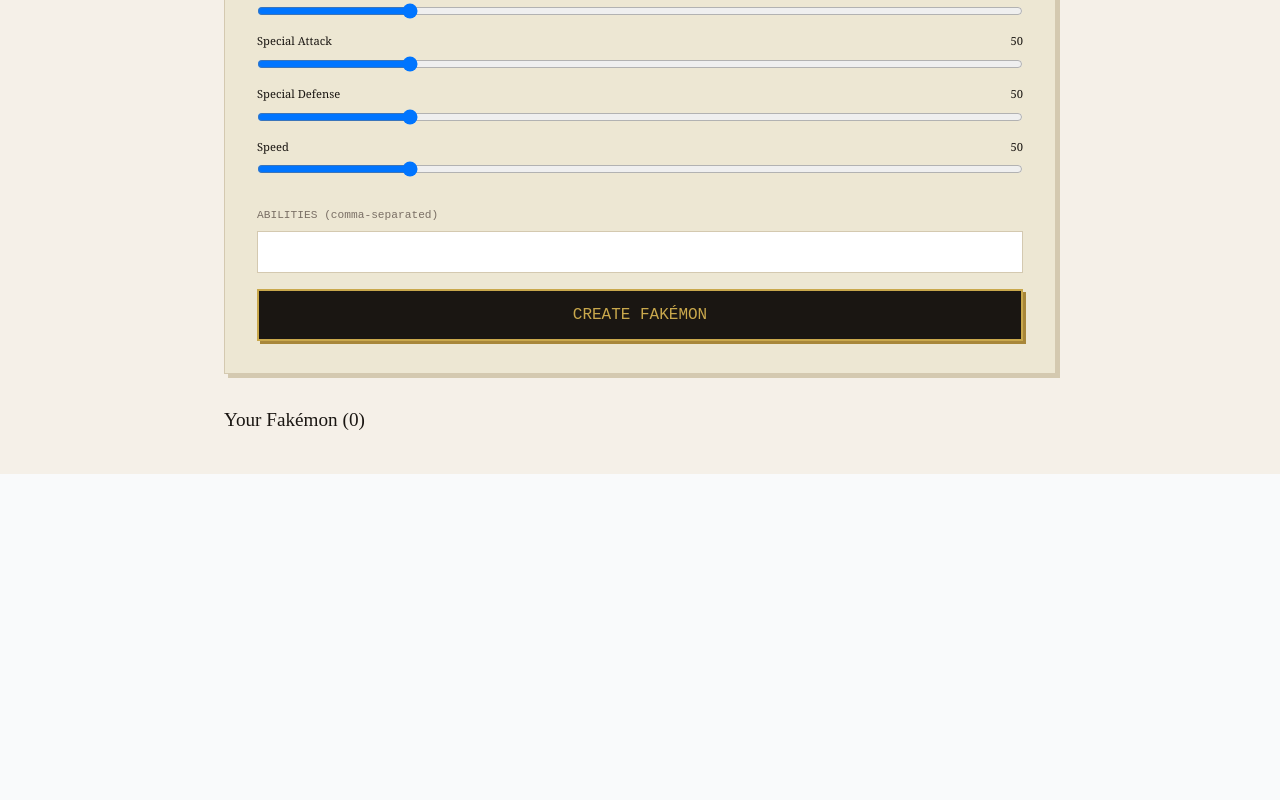
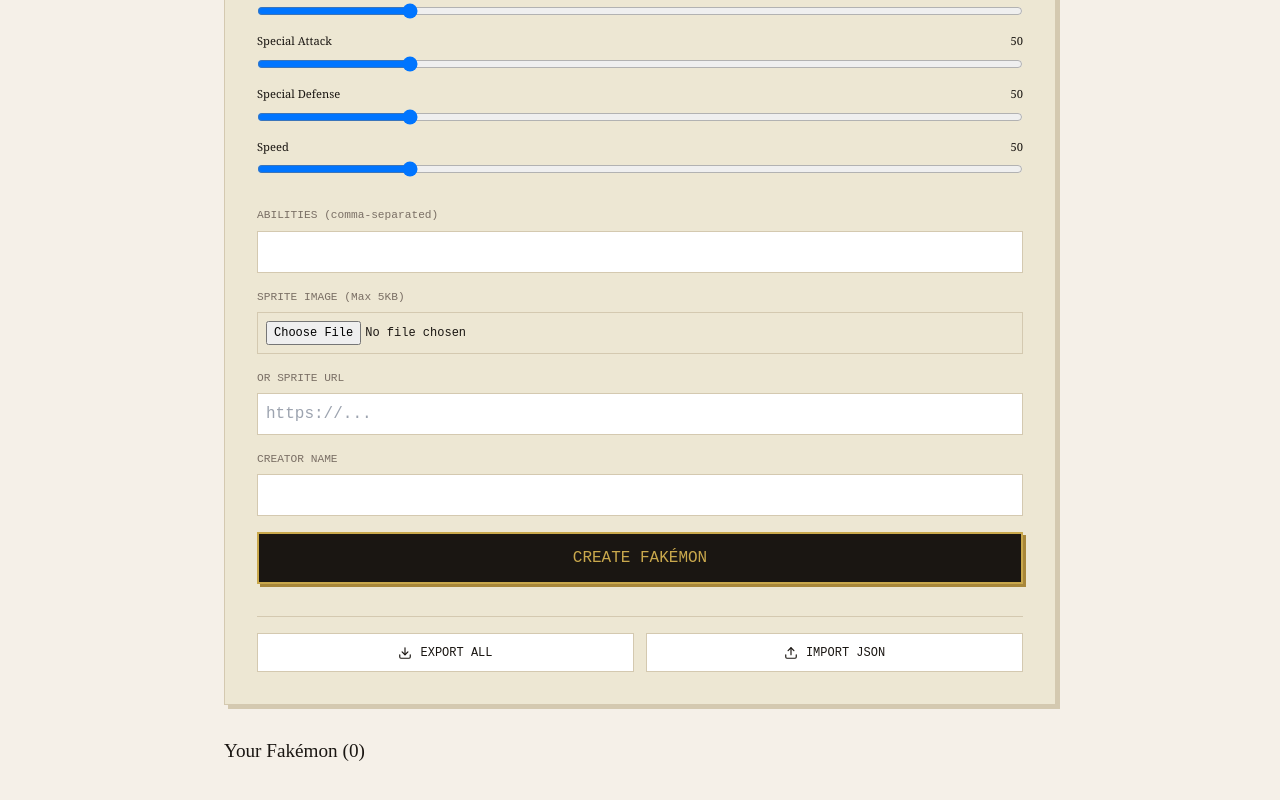
Before and after one commit to StrataMind/PokeStrategist, a Next.js app: page /fakemon in a window 1280 px wide. Shown: the part 627-1427 px from the top of the page. Before the commit the page ends 1101 px from the top, so only its background shows below. Built offline with nearby package versions, Linux system fonts and the light colour scheme.

Commit message:
Add Fakemon image upload (5KB limit), export/import collection, improved display grid

```diff
--- a/app/fakemon/page.tsx
+++ b/app/fakemon/page.tsx
@@ -2,8 +2,9 @@
 
 import { useState } from 'react';
 import Link from 'next/link';
-import { ArrowLeft } from 'lucide-react';
+import { ArrowLeft, Download, Upload } from 'lucide-react';
 import { addFakemon, validateFakemon, getFakemon, deleteFakemon } from '@/lib/utils/fakemon';
+import { downloadFakemonJSON, importFakemonCollection } from '@/lib/utils/fakemonExport';
 import { Fakemon } from '@/types/fakemon';
 
 const TYPES = ['normal', 'fire', 'water', 'electric', 'grass', 'ice', 'fighting', 'poison', 'ground', 'flying', 'psychic', 'bug', 'rock', 'ghost', 'dragon', 'dark', 'steel', 'fairy'];
@@ -14,12 +15,57 @@
   const [stats, setStats] = useState({ hp: 50, attack: 50, defense: 50, specialAttack: 50, specialDefense: 50, speed: 50 });
   const [abilities, setAbilities] = useState('');
   const [sprite, setSprite] = useState('');
+  const [spriteFile, setSpriteFile] = useState<File | null>(null);
+  const [spritePreview, setSpritePreview] = useState('');
   const [creator, setCreator] = useState('');
   const [errors, setErrors] = useState<string[]>([]);
   const [success, setSuccess] = useState(false);
-  const [fakemonList, setFakemonList] = useState<Fakemon[]>([]);
+  const [fakemonList, setFakemonList] = useState<Fakemon[]>(getFakemon());
+
+  const handleImport = (e: React.ChangeEvent<HTMLInputElement>) => {
+    const file = e.target.files?.[0];
+    if (!file) return;
+
+    const reader = new FileReader();
+    reader.onload = (event) => {
+      const result = importFakemonCollection(event.target?.result as string);
+      if (result.success) {
+        setFakemonList(getFakemon());
+        setSuccess(true);
+        setTimeout(() => setSuccess(false), 2000);
+      } else {
+        setErrors([result.error || 'Import failed']);
+      }
+    };
+    reader.readAsText(file);
+  };
 
   const totalStats = Object.values(stats).reduce((a, b) => a + b, 0);
+
+  const handleFileUpload = (e: React.ChangeEvent<HTMLInputElement>) => {
+    const file = e.target.files?.[0];
+    if (!file) return;
+
+    if (file.size > 5120) {
+      setErrors(['Image must be 5KB or less']);
+      return;
+    }
+
+    if (!file.type.startsWith('image/')) {
+      setErrors(['File must be an image']);
+      return;
+    }
+
+    const reader = new FileReader();
+    reader.onload = (event) => {
+      const base64 = event.target?.result as string;
+      setSpritePreview(base64);
+      setSprite(base64);
+      setErrors([]);
+    };
+    reader.readAsDataURL(file);
+    setSpriteFile(file);
+  };
 
   const handleSubmit = () => {
     const fakemon = {
@@ -27,7 +73,7 @@
       types,
       stats,
       abilities: abilities.split(',').map(a => a.trim()).filter(Boolean),
-      sprite: sprite || 'https://raw.githubusercontent.com/PokeAPI/sprites/master/sprites/pokemon/0.png',
+      sprite: sprite || spritePreview || 'https://raw.githubusercontent.com/PokeAPI/sprites/master/sprites/pokemon/0.png',
       generation: 'Fan Gen 1',
       creator,
       height: 10,
@@ -118,21 +164,63 @@
               <input type="text" value={abilities} onChange={(e) => setAbilities(e.target.value)} style={{ width: '100%', border: '1px solid var(--border)', padding: '0.5rem', fontFamily: "'DM Mono', monospace" }} />
             </div>
 
+            <div>
+              <label style={{ display: 'block', fontFamily: "'DM Mono', monospace", fontSize: '0.7rem', color: 'var(--ink-muted)', marginBottom: '0.4rem' }}>SPRITE IMAGE (Max 5KB)</label>
+              <input
+                type="file"
+                accept="image/*"
+                onChange={handleFileUpload}
+                style={{ width: '100%', border: '1px solid var(--border)', padding: '0.5rem', fontFamily: "'DM Mono', monospace", fontSize: '0.75rem' }}
+              />
+              {spritePreview && (
+                <div style={{ marginTop: '0.5rem', textAlign: 'center' }}>
+                  <img src={spritePreview} alt="Preview" style={{ width: '96px', height: '96px', imageRendering: 'pixelated', border: '1px solid var(--border)' }} />
+                  <p style={{ fontSize: '0.65rem', color: 'var(--ink-muted)', marginTop: '0.25rem' }}>{spriteFile ? `${(spriteFile.size / 1024).toFixed(2)}KB` : ''}</p>
+                </div>
+              )}
+            </div>
+
+            <div>
+              <label style={{ display: 'block', fontFamily: "'DM Mono', monospace", fontSize: '0.7rem', color: 'var(--ink-muted)', marginBottom: '0.4rem' }}>OR SPRITE URL</label>
+              <input type="text" value={sprite} onChange={(e) => setSprite(e.target.value)} placeholder="https://..." style={{ width: '100%', border: '1px solid var(--border)', padding: '0.5rem', fontFamily: "'DM Mono', monospace" }} />
+            </div>
+
+            <div>
+              <label style={{ display: 'block', fontFamily: "'DM Mono', monospace", fontSize: '0.7rem', color: 'var(--ink-muted)', marginBottom: '0.4rem' }}>CREATOR NAME</label>
+              <input type="text" value={creator} onChange={(e) => setCreator(e.target.value)} style={{ width: '100%', border: '1px solid var(--border)', padding: '0.5rem', fontFamily: "'DM Mono', monospace" }} />
+            </div>
+
             <button onClick={handleSubmit} style={{ background: 'var(--ink)', border: '2px solid var(--gold)', color: 'var(--gold)', padding: '0.75rem', fontFamily: "'DM Mono', monospace", cursor: 'pointer', boxShadow: '3px 3px 0 var(--gold-dark)' }}>
               CREATE FAKÉMON
             </button>
+
+            <div style={{ display: 'flex', gap: '0.75rem', marginTop: '1rem', paddingTop: '1rem', borderTop: '1px solid var(--border)' }}>
+              <button onClick={downloadFakemonJSON} style={{ flex: 1, background: 'white', border: '1px solid var(--border)', color: 'var(--ink)', padding: '0.6rem', fontFamily: "'DM Mono', monospace", fontSize: '0.75rem', cursor: 'pointer', display: 'flex', alignItems: 'center', justifyContent: 'center', gap: '0.5rem' }}>
+                <Download size={14} />
+                EXPORT ALL
+              </button>
+              <label style={{ flex: 1, background: 'white', border: '1px solid var(--border)', color: 'var(--ink)', padding: '0.6rem', fontFamily: "'DM Mono', monospace", fontSize: '0.75rem', cursor: 'pointer', display: 'flex', alignItems: 'center', justifyContent: 'center', gap: '0.5rem' }}>
+                <Upload size={14} />
+                IMPORT JSON
+                <input type="file" accept=".json" onChange={handleImport} style={{ display: 'none' }} />
+              </label>
+            </div>
           </div>
         </div>
 
         <div style={{ marginTop: '2rem' }}>
           <h2 style={{ fontFamily: "'Playfair Display', serif", fontSize: '1.2rem', marginBottom: '1rem' }}>Your Fakémon ({fakemonList.length})</h2>
-          {fakemonList.map(f => (
-            <div key={f.id} style={{ background: 'var(--parchment)', border: '1px solid var(--border)', padding: '1rem', marginBottom: '1rem' }}>
-              <h3 style={{ fontFamily: "'Playfair Display', serif" }}>{f.name}</h3>
-              <p style={{ fontSize: '0.8rem' }}>{f.types.join(' / ')}</p>
-              <button onClick={() => { deleteFakemon(f.id); setFakemonList(getFakemon()); }} style={{ background: 'var(--red)', color: 'white', border: 'none', padding: '0.25rem 0.5rem', fontSize: '0.7rem', cursor: 'pointer', marginTop: '0.5rem' }}>DELETE</button>
-            </div>
-          ))}
+          <div style={{ display: 'grid', gridTemplateColumns: 'repeat(auto-fill, minmax(250px, 1fr))', gap: '1rem' }}>
+            {fakemonList.map(f => (
+              <div key={f.id} style={{ background: 'var(--parchment)', border: '1px solid var(--border)', padding: '1rem', display: 'flex', flexDirection: 'column', alignItems: 'center' }}>
+                <img src={f.sprite} alt={f.name} style={{ width: '96px', height: '96px', imageRendering: 'pixelated', marginBottom: '0.5rem' }} />
+                <h3 style={{ fontFamily: "'Playfair Display', serif", fontSize: '1rem', marginBottom: '0.25rem' }}>{f.name}</h3>
+                <p style={{ fontSize: '0.75rem', color: 'var(--ink-muted)', marginBottom: '0.5rem' }}>{f.types.join(' / ')}</p>
+                <p style={{ fontSize: '0.65rem', color: 'var(--ink-muted)', marginBottom: '0.5rem' }}>by {f.creator || 'Anonymous'}</p>
+                <button onClick={() => { deleteFakemon(f.id); setFakemonList(getFakemon()); }} style={{ background: 'var(--red)', color: 'white', border: 'none', padding: '0.4rem 0.75rem', fontSize: '0.7rem', cursor: 'pointer', fontFamily: "'DM Mono', monospace" }}>DELETE</button>
+              </div>
+            ))}
+          </div>
         </div>
       </main>
     </div>
--- /dev/null
+++ b/lib/utils/fakemonExport.ts
@@ -0,0 +1,37 @@
+import { Fakemon } from '@/types/fakemon';
+import { getFakemon } from './fakemon';
+
+export function exportFakemonCollection(): string {
+  const fakemon = getFakemon();
+  return JSON.stringify(fakemon, null, 2);
+}
+
+export function importFakemonCollection(jsonData: string): { success: boolean; count: number; error?: string } {
+  try {
+    const imported = JSON.parse(jsonData) as Fakemon[];
+
+    if (!Array.isArray(imported)) {
+      return { success: false, count: 0, error: 'Invalid format: must be an array' };
+    }
+
+    const existing = getFakemon();
+    const merged = [...existing, ...imported];
+
+    localStorage.setItem('fakemon', JSON.stringify(merged));
+
+    return { success: true, count: imported.length };
+  } catch (error) {
+    return { success: false, count: 0, error: 'Invalid JSON format' };
+  }
+}
+
+export function downloadFakemonJSON() {
+  const json = exportFakemonCollection();
+  const blob = new Blob([json], { type: 'application/json' });
+  const url = URL.createObjectURL(blob);
+  const a = document.createElement('a');
+  a.href = url;
+  a.download = `fakemon-collection-${Date.now()}.json`;
+  a.click();
+  URL.revokeObjectURL(url);
+}
```
